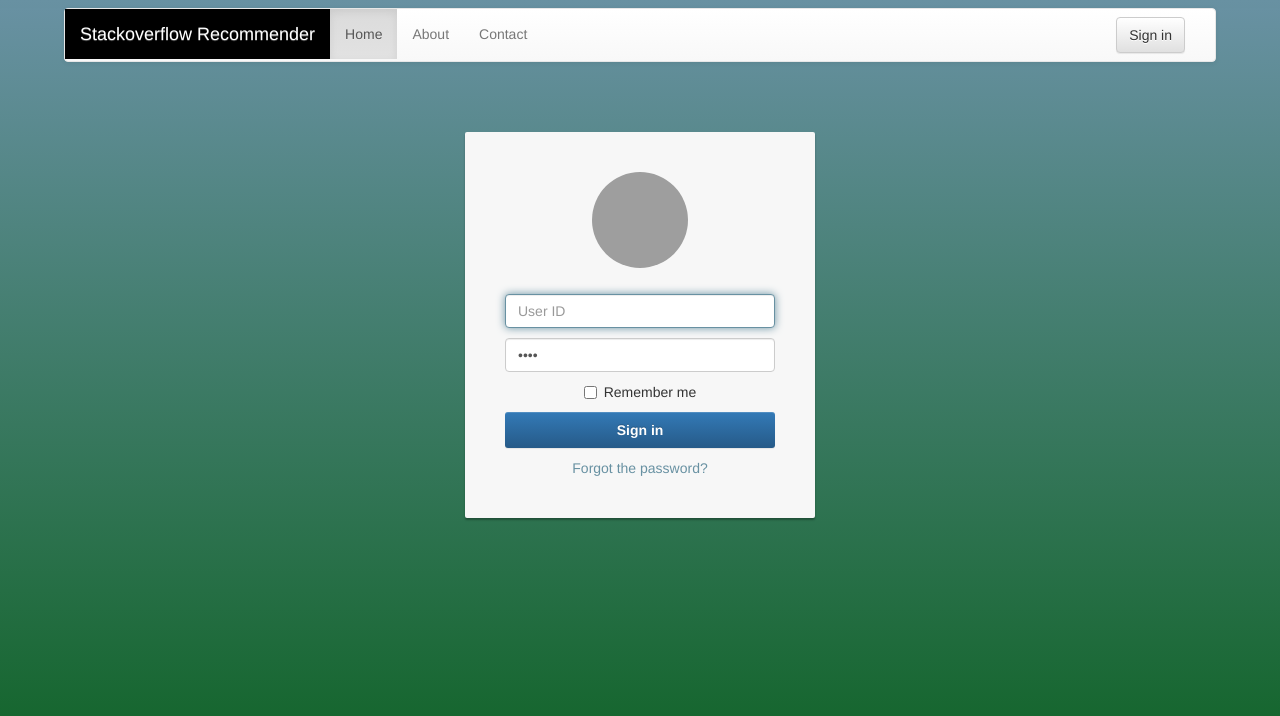
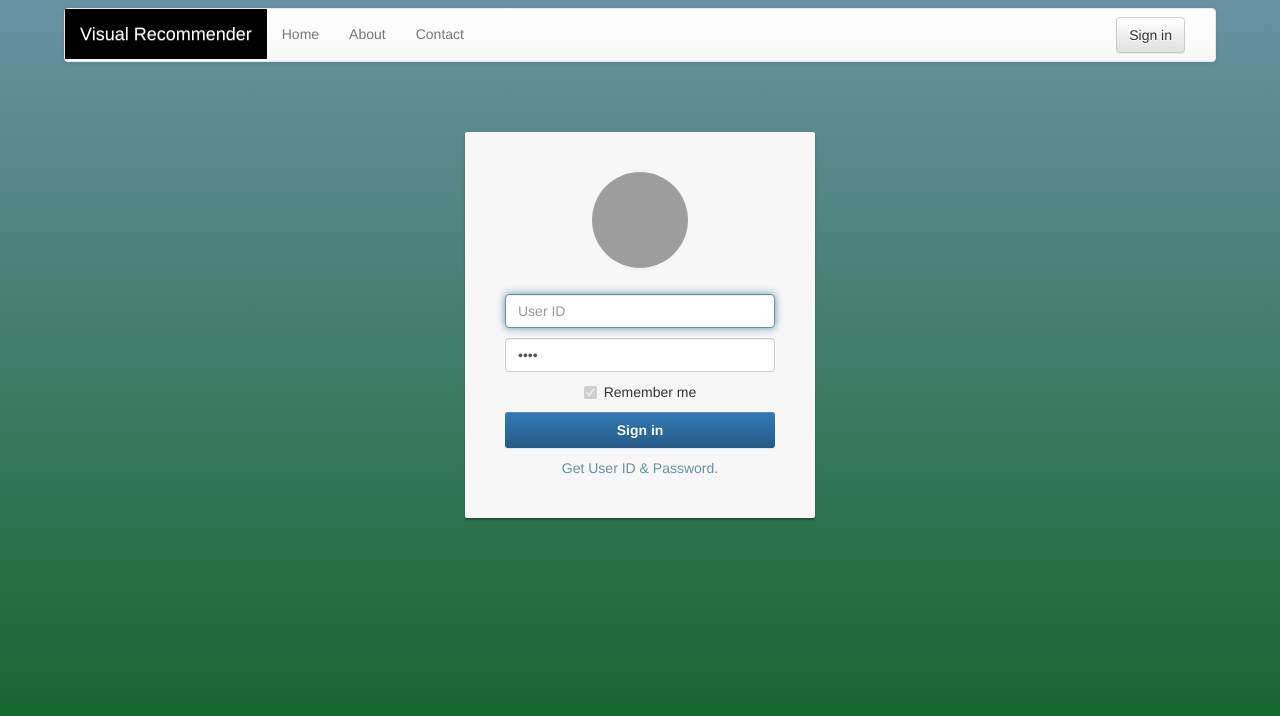
Before and after one commit to rajeshsurana/visual-recommender, a PHP site: page /login.php in a window 1280 px wide. Shown: the top 716 px of the page. Run offline with PHP 8.4, Linux system fonts and the light colour scheme; grey boxes are pictures that could not be loaded.

Commit message:
Login page corrected

```diff
--- a/login.php
+++ b/login.php
@@ -46,13 +46,13 @@ if (isset($_SESSION['login_user'])){
         <span class="icon-bar"></span>
         <span class="icon-bar"></span>
       </button>
-      <a class="navbar-brand" href="http://www.visualrecommender.com" style="background-color:black; color:white;">Stackoverflow Recommender</a>
+      <a class="navbar-brand" href="http://www.visualrecommender.com" style="background-color:black; color:white;">Visual Recommender</a>
     </div>
 
     <!-- Collect the nav links, forms, and other content for toggling -->
     <div class="collapse navbar-collapse" id="bs-example-navbar-collapse-1">
       <ul class="nav navbar-nav">
-        <li class="active"><a href="http://www.visualrecommender.com">Home <span class="sr-only">(current)</span></a></li>
+        <li><a href="http://www.visualrecommender.com">Home <span class="sr-only">(current)</span></a></li>
         <li><a href="about.php">About</a></li>
 		<li><a href="contact.php">Contact</a></li>
       </ul>
@@ -82,13 +82,13 @@ if (isset($_SESSION['login_user'])){
                 <input type="password" id="password" name="password" class="form-control" placeholder="Password" required value="1234">
                 <div id="remember" class="checkbox">
                     <label>
-                        <input type="checkbox" value="remember-me"> Remember me
+                        <input type="checkbox" value="remember-me" checked onclick="return false" disabled="disabled"> Remember me
                     </label>
                 </div>
                 <button class="btn btn-lg btn-primary btn-block btn-signin" type="submit">Sign in</button>
             </form><!-- /form -->
-            <a href="#" class="forgot-password">
-                Forgot the password?
+            <a href="phpfiles/userid.php" class="forgot-password" target="_blank">
+                Get User ID & Password.
             </a>
         </div><!-- /card-container -->
     </div><!-- /container -->
```
